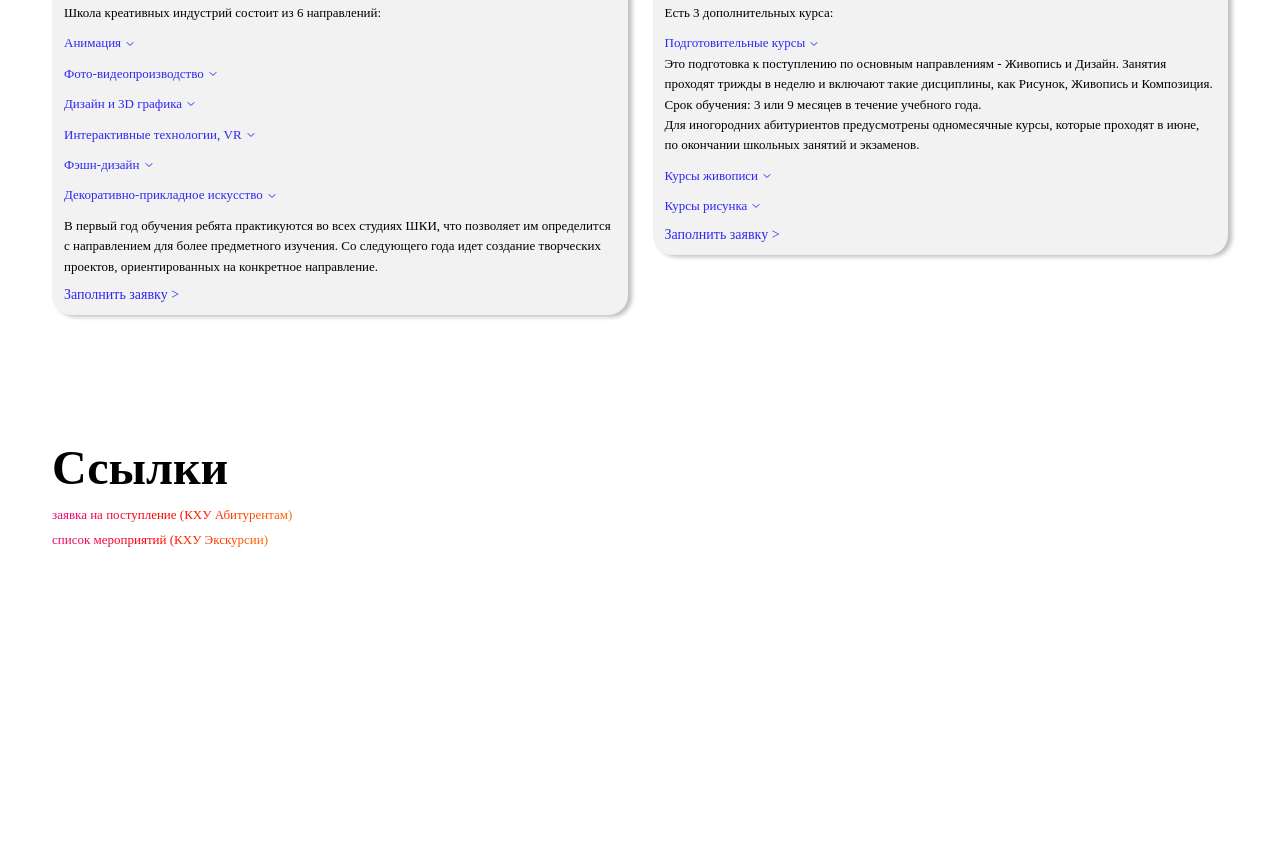
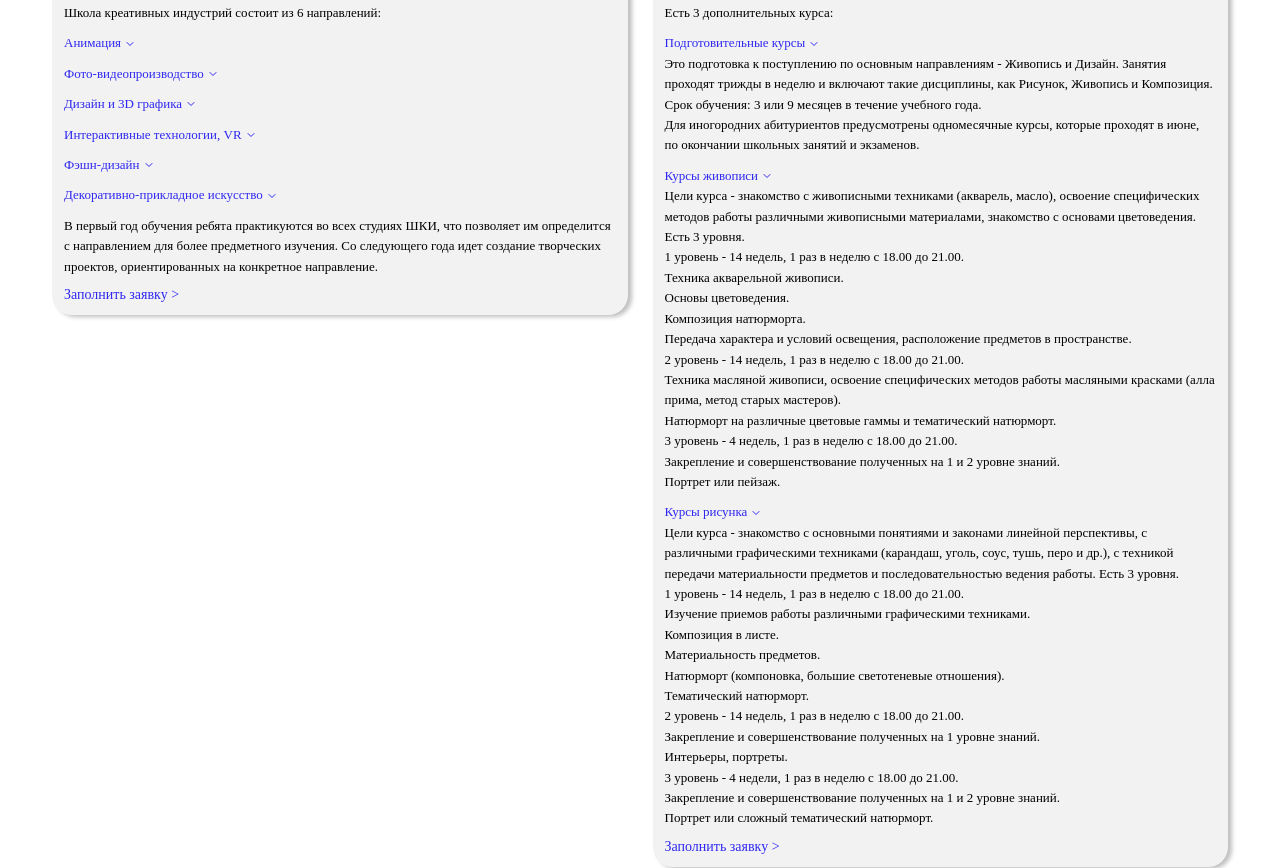
Before and after one commit to MaiseyDrovo/project_130, a plain HTML site: page index.html in a window 1280 px wide. Shown: the part 2596-3464 px from the top of the page. Before the commit the page ends 3172 px from the top, so only its background shows below. Drawn offline with Linux system fonts and the light colour scheme; a web font is replaced by a local one.

Commit message:
Update index.html
добавились описания курсов живописи и рисунка

```diff
--- a/index.html
+++ b/index.html
@@ -194,11 +194,11 @@
                                 </div>
                                 <div class="drop">
                                     <p class="drop_title">Курсы живописи</p>
-                                    <p class="drop_info"></p>
+                                    <p class="drop_info">Цели курса - знакомство с живописными техниками (акварель, масло), освоение специфических методов работы различными живописными материалами, знакомство с основами цветоведения. Есть 3 уровня.<br>1 уровень - 14 недель, 1 раз в неделю с 18.00 до 21.00.<br>Техника акварельной живописи.<br>Основы цветоведения.<br>Композиция натюрморта.<br>Передача характера и условий освещения, расположение предметов в пространстве.<br>2 уровень - 14 недель, 1 раз в неделю с 18.00 до 21.00.<br>Техника масляной живописи, освоение специфических методов работы масляными красками (алла прима, метод старых мастеров).<br>Натюрморт на различные цветовые гаммы и тематический натюрморт.<br>3 уровень - 4 недель, 1 раз в неделю с 18.00 до 21.00.<br>Закрепление и совершенствование полученных на 1 и 2 уровне знаний.<br>Портрет или пейзаж.</p>
                                 </div>
                                 <div class="drop">
                                     <p class="drop_title">Курсы рисунка</p>
-                                    <p class="drop_info"></p>
+                                    <p class="drop_info">Цели курса - знакомство с основными понятиями и законами линейной перспективы, с различными графическими техниками (карандаш, уголь, соус, тушь, перо и др.), с техникой передачи материальности предметов и последовательностью ведения работы. Есть 3 уровня.<br>1 уровень - 14 недель, 1 раз в неделю с 18.00 до 21.00.<br>Изучение приемов работы различными графическими техниками.<br>Композиция в листе.<br>Материальность предметов.<br>Натюрморт (компоновка, большие светотеневые отношения).<br>Тематический натюрморт.<br>2 уровень - 14 недель, 1 раз в неделю с 18.00 до 21.00.<br>Закрепление и совершенствование полученных на 1 уровне знаний.<br>Интерьеры, портреты.<br>3 уровень - 4 недели, 1 раз в неделю с 18.00 до 21.00.<br>Закрепление и совершенствование полученных на 1 и 2 уровне знаний.<br>Портрет или сложный тематический натюрморт.</p>
                                 </div>
                             </div>
                         </div>
```
